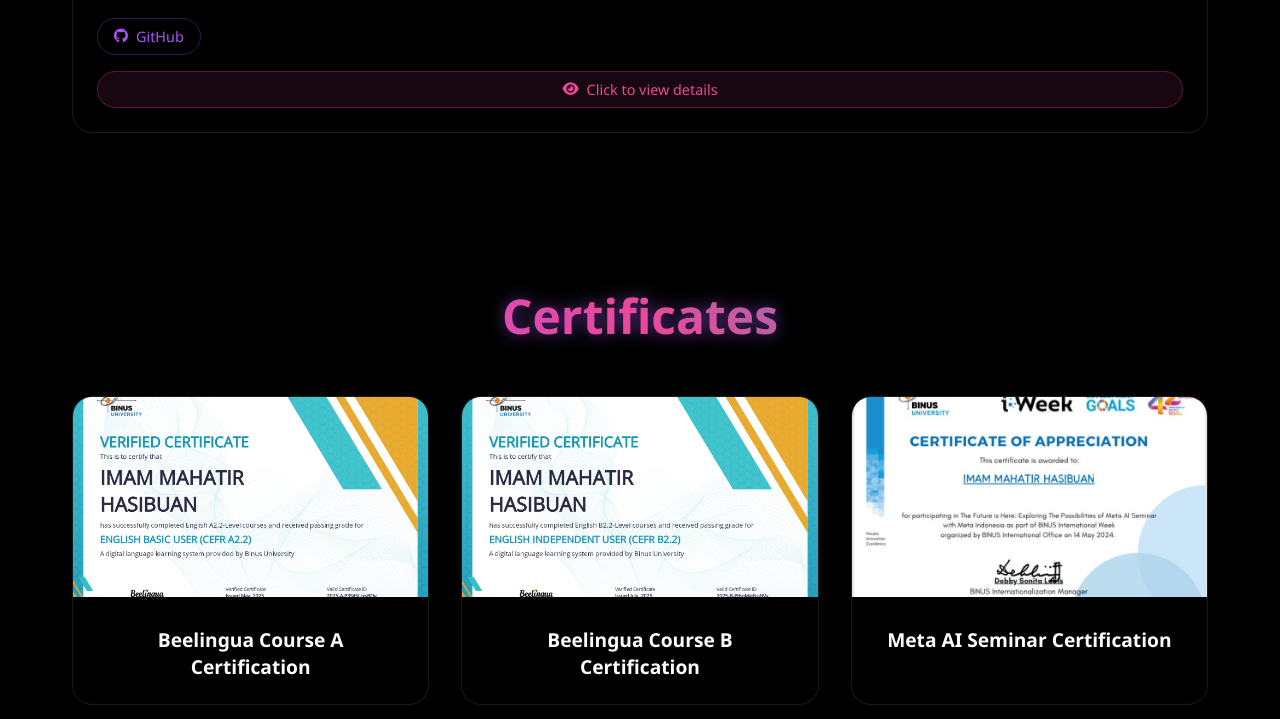
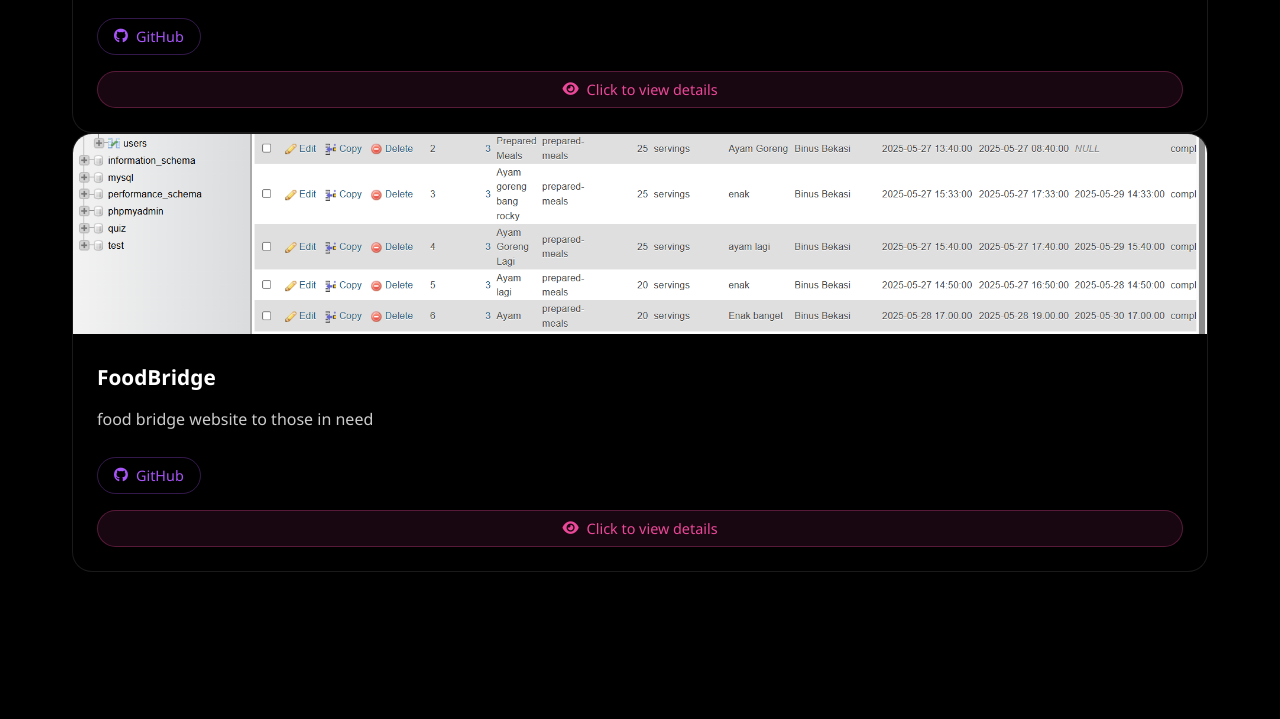
Before and after one commit to ImamMahatirHasibuan/WebPortofolio, a plain HTML site: page index.html in a window 1280 px wide. Shown: the part 4680-5399 px from the top of the page. Drawn offline with Linux system fonts and the light colour scheme.

Commit message:
Update: Menambahkan section baru di Portofolio

```diff
--- a/Portofolio.js
+++ b/Portofolio.js
@@ -695,6 +695,54 @@ class GalaxyPortfolio {
                     'asset/AbsensiWajah (4).png'
                 ],
                 githubLink: 'https://github.com/ImamMahatirHasibuan/EmotionDetection',
+            },
+            project6: {
+                title: {
+                    en: 'Food Bridge',
+                    id: 'Jembatan Makanan'
+                },
+                description: {
+                    en: 'a web-based food donation management platform designed to connect food surpluses from donors (such as restaurants, stores, or catering services) with recipients (like orphanages, charities, or food banks) and facilitate the pickup/delivery process through volunteers. The goal is to reduce food waste, combat hunger, and build a more responsible community.',
+                    id: 'platform manajemen donasi makanan berbasis web yang dirancang untuk mempertemukan kelebihan makanan dari donatur (seperti restoran, toko, atau katering) dengan penerima donasi (seperti panti asuhan, yayasan amal, atau bank makanan) dan memfasilitasi proses penjemputan/pengiriman melalui sukarelawan. Tujuannya adalah mengurangi pemborosan makanan, melawan kelaparan, dan membangun komunitas yang lebih bertanggung jawab.'
+                },
+                technologies: ['HTML', 'CSS', 'JavaScript', 'PHP', 'MySQL', 'XAMPP'],
+                features: [
+                    {
+                        title: { en: 'Role-Based Authentication', id: 'Otentikasi Berbasis Peran' },
+                        description: {
+                            en: 'A login and registration system that segments users into four main roles: Food Donor, Food Recipient, Volunteer, and Admin. Each role has unique dashboard access and functionalities.',
+                            id: 'Sistem login dan registrasi yang memisahkan pengguna menjadi empat peran utama: Food Donor, Food Recipient, Volunteer, dan Admin. Setiap peran memiliki akses dan fungsionalitas dashboard yang unik.'
+                        }
+                    },
+                    {
+                        title: { en: 'Food Donation Management', id: 'Manajemen Donasi Makanan' },
+                        description: {
+                            en: 'Food Donors can easily create, edit, and publish new donations (detailing food type, quantity, pickup time, and expiry time). Donations automatically have an available status and are visible on the recipient dashboard.',
+                            id: 'Donor Makanan dapat dengan mudah membuat, mengedit, dan mempublikasikan donasi baru (dengan detail jenis makanan, kuantitas, waktu penjemputan, dan waktu kedaluwarsa). Donasi akan otomatis memiliki status available dan terlihat di dashboard penerima.'
+                        }
+                    },
+                    {
+                        title: { en: 'Volunteer Assignment', id: 'Penugasan Sukarelawan' },
+                        description: {
+                            en: 'The system allows donors/admins to assign a Volunteer to pick up the claimed donation and deliver it to the recipient. Volunteers receive detailed route information.',
+                            id: 'Sistem memungkinkan donor/admin untuk menetapkan Sukarelawan untuk mengambil donasi yang telah diklaim dan mengirimkannya kepada penerima. Sukarelawan akan mendapatkan rincian rute.'
+                        }
+                    },
+                    {
+                        title: { en: 'Donation Claim by Recipient', id: 'Klaim Donasi oleh Penerima' },
+                        description: {
+                            en: 'Food Recipients can view the list of available donations and claim the ones they need. The donation status changes from available to claimed.',
+                            id: 'Penerima Makanan dapat melihat daftar donasi yang tersedia dan mengklaim donasi yang mereka butuhkan. Status donasi akan berubah dari available menjadi claimed.'
+                        }
+                    }
+                ],
+                images: [
+                    'asset/FoodBridge (1).png',
+                    'asset/FoodBridge (2).png',
+                    'asset/FoodBridge (3).png',
+                    'asset/FoodBridge (4).png'
+                ],
+                githubLink: 'https://github.com/ImamMahatirHasibuan/FoodBridge',
             }
         };
 
--- a/index.html
+++ b/index.html
@@ -350,6 +350,23 @@
                         </div>
                     </div>
                 </div>
+                <div class="project-card" onclick="openProjectModal('project6')">
+                    <img src="asset/FoodBridge (1).png" alt="FoodBridge">
+                    <div class="project-content">
+                        <h3>FoodBridge</h3>
+                        <p>food bridge website to those in need</p>
+                        <div class="project-links">
+                            <a href="https://github.com/ImamMahatirHasibuan/FoodBridge" class="project-link" onclick="event.stopPropagation()">
+                                <i class="fab fa-github"></i>
+                                <span data-en="GitHub" data-id="GitHub">GitHub</span>
+                            </a>
+                        </div>
+                        <div class="view-details">
+                            <i class="fas fa-eye"></i>
+                            <span data-en="Click to view details" data-id="Klik untuk melihat detail">Click to view details</span>
+                        </div>
+                    </div>
+                </div>
             </div>
         </div>
     </section>
@@ -389,6 +406,14 @@
                     <img src="asset/CertifCBasic.png" alt="JavaScript Certificate">
                     <h3>C# Basic Certification</h3>
                 </div>
+                <div class="certificate-card">
+                    <img src="asset/PythonBasic.png" alt="JavaScript Certificate">
+                    <h3>Python Basic Certification</h3>
+                </div>
+                <div class="certificate-card">
+                    <img src="asset/SQLbasic.png" alt="JavaScript Certificate">
+                    <h3>SQL Basic Certification</h3>
+                </div>
             </div>
         </div>
     </section>
```
Also changed, not shown: asset/FoodBridge (1).png (added), asset/FoodBridge (2).png (added), asset/FoodBridge (3).png (added), asset/FoodBridge (4).png (added), asset/PythonBasic.png (added), asset/SQLbasic.png (added).
